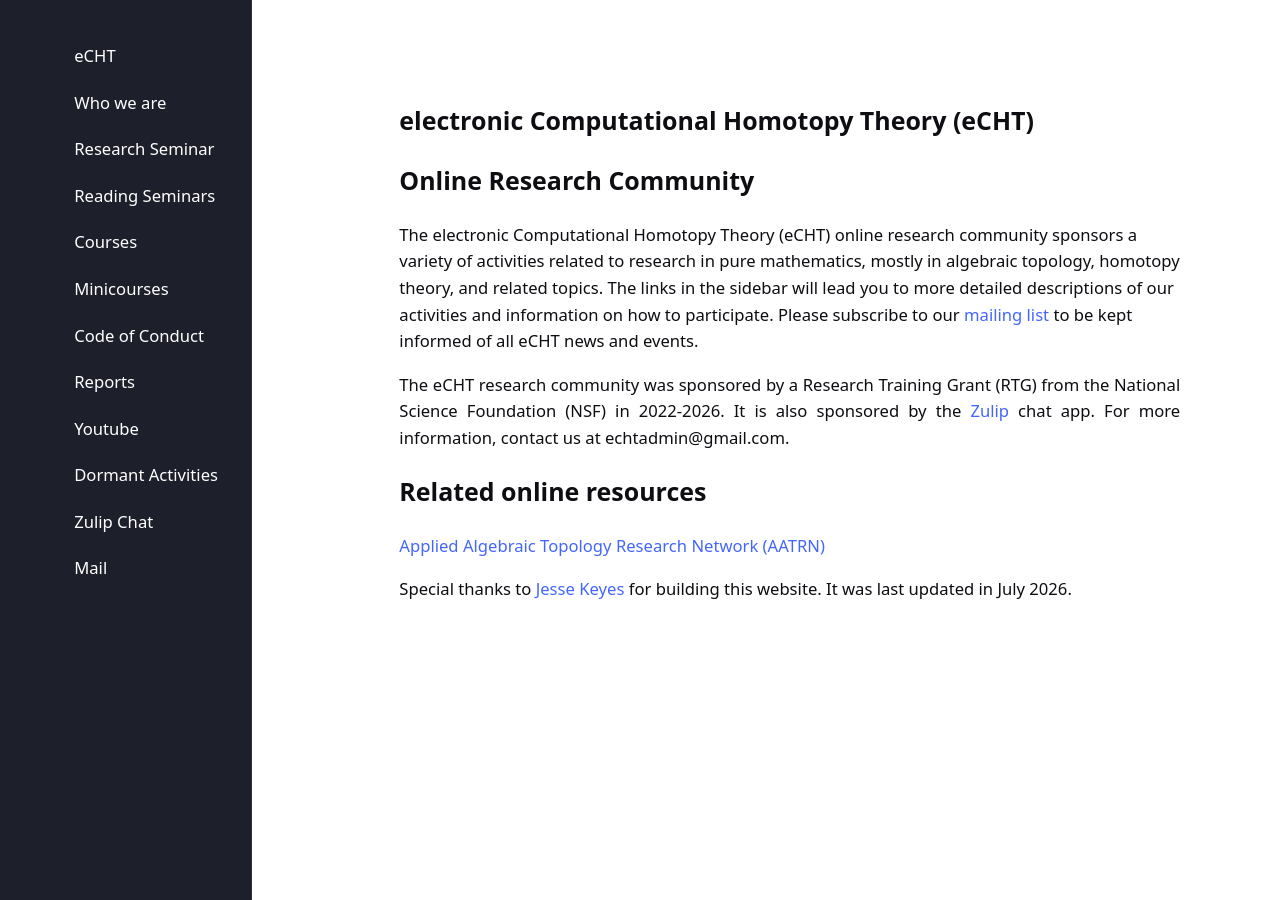
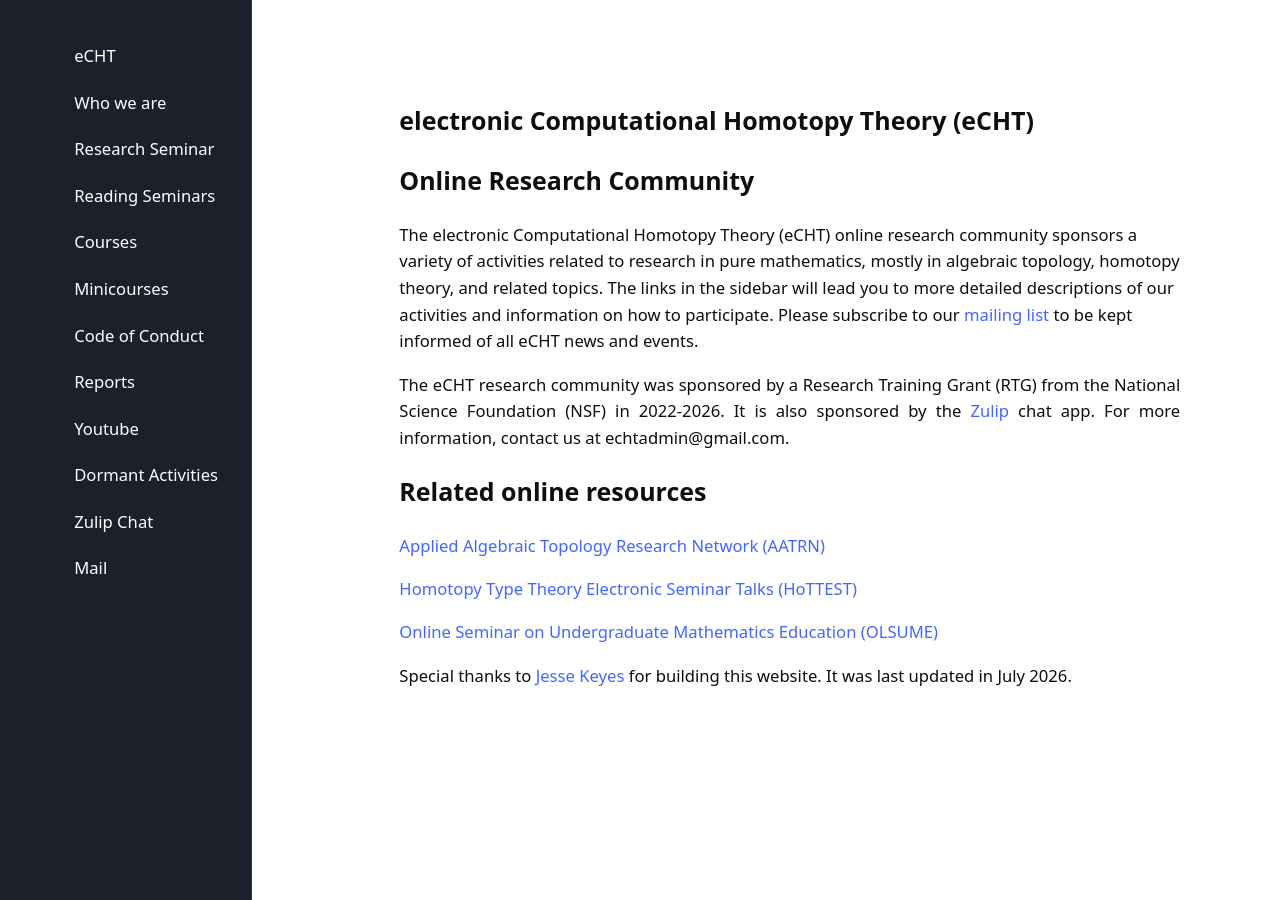
Before and after one commit to eCHTorc/eCHTorc.github.io, a Jekyll site: the page built from index.md, in a window 1280 px wide. Built offline with Jekyll 4.4.1, drawn with Linux system fonts in a browser that asks for light colours; our own code applies the rules of GitHub Pages for plain Markdown files.

Commit message:
external links

```diff
--- a/index.md
+++ b/index.md
@@ -21,6 +21,15 @@ The eCHT research community was sponsored by a Research Training Grant (RTG) fro
 </p>
 
 <p>
+<a href="https://hottest-seminar.github.io/"> Homotopy Type Theory Electronic Seminar Talks (HoTTEST)</a>
+</p>
+
+<p>
+<a href="https://olsume.org/">
+Online Seminar on Undergraduate Mathematics Education (OLSUME)</a>
+</p>
+
+<p>
 Special thanks to <a href="https://sites.google.com/view/jkeyes"> Jesse Keyes</a> for building this website.  It was last updated in July 2026.
 </p>
 </div>
```
